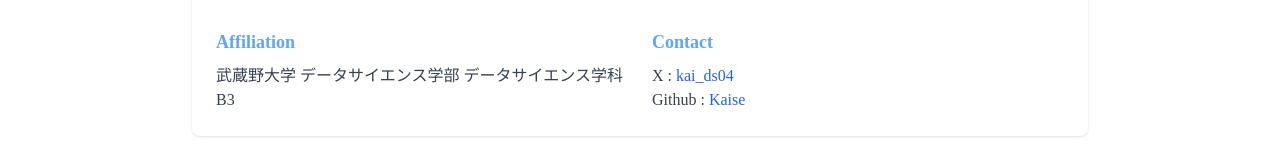
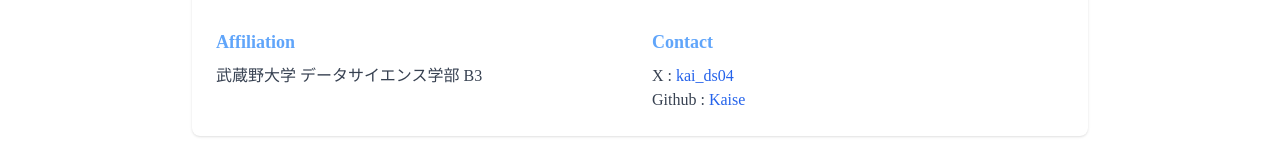
Before and after one commit to Takahashi-Kaisei/mypage, a Next.js app: page /profile in a window 1280 px wide. Shown: the part 348-510 px from the top of the page. Built offline with nearby package versions, Linux system fonts and the light colour scheme.

Commit message:
プロフィールページの所属情報を更新

```diff
--- a/src/app/profile/page.tsx
+++ b/src/app/profile/page.tsx
@@ -25,7 +25,7 @@
               </div>
               <div>
                 <h3 className="text-lg font-semibold mb-2">Affiliation</h3>
-                <p className="text-gray-700">武蔵野大学 データサイエンス学部 データサイエンス学科 B3</p>
+                <p className="text-gray-700">武蔵野大学 データサイエンス学部 B3</p>
               </div>
               <div>
                 <h3 className="text-lg font-semibold mb-2">Contact</h3>
```
